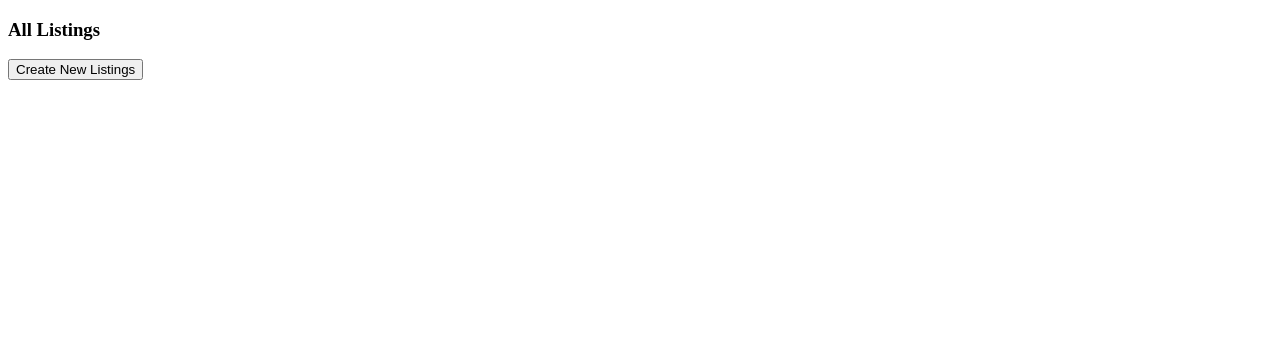
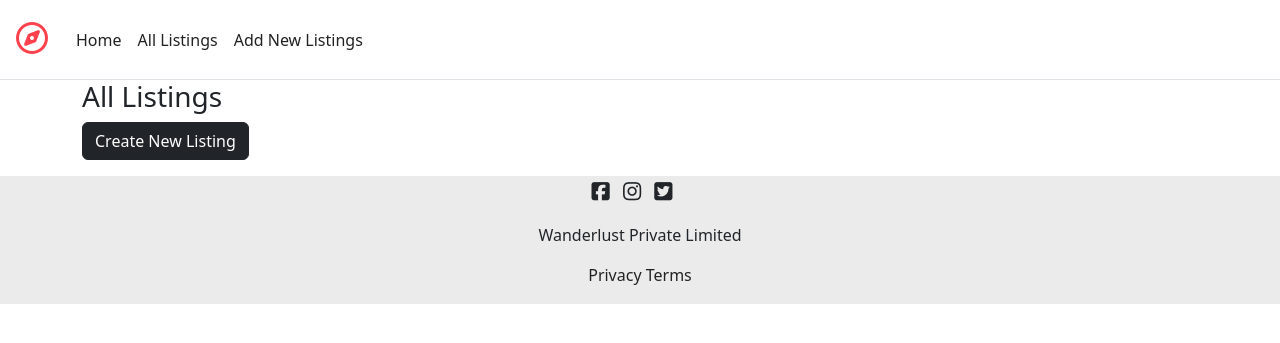
Before and after one commit to Swagata123-rgb/Wanderlust-airbnb-clone, a Node server app: page /listings in a window 1280 px wide. Shown: the top 343 px of the page. Run offline with Node 20, Linux system fonts and the light colour scheme; data that the repository does not hold is empty; some libraries are stand-ins or nearby versions.

Commit message:
initial commit

```diff
--- a/app.js
+++ b/app.js
@@ -23,6 +23,7 @@ app.set("views",path.join(__dirname,"views"));
 app.use(express.urlencoded({extended:true}));
 app.use(methodOverride("_method"));
 app.engine('ejs',ejsMate);
+app.use(express.static(path.join(__dirname,"/public")));
 
 app.get("/",(req,res) =>{
     res.send("Hi, I am root");
--- /dev/null
+++ b/public/css/style.css
@@ -0,0 +1,75 @@
+/*body{
+    background-color: pink;
+}*/
+.container{
+    flex:1;
+}
+.navbar{
+    height:5rem;
+    background-color: white;
+}
+.fa-compass{
+    color:#fe424d;
+    font-size: 2rem;
+}
+.nav-link{
+    color:#222222 !important;
+}
+.f-info-links a{
+    text-decoration: none;
+    color: #222222;
+}
+.f-info-links a:hover{
+    text-decoration: underline;
+}
+.f-info-links{
+    width:100%;
+}
+.f-info-socials{
+    width:100%;
+    font-size: 1.3rem;
+    margin-right: 1rem;
+}
+
+.f-info{
+    text-align: center;
+    height:8rem;
+    background-color: #ebebeb;
+    display:flex;
+    flex-wrap: wrap;
+    justify-content: center;
+    align-items: space-evenly;
+}
+.listing-card {
+    margin-bottom: 2rem;
+}
+.listing-card img {
+    height:20rem;
+   border-radius: 1rem;
+   width: 100% !important; object-fit: cover !important;
+}
+.listing-card .card-body {
+    padding: 0rem;
+}
+.listing-card .card-text  {
+    font-size: 1.2rem;
+    font-weight: 400;
+}
+.add-btn{
+    background-color: #fe424d;
+    border:none !important;
+}
+.edit-btn{
+    background-color: #fe424d;
+    border:none !important;
+}
+.shows-img{
+    height:20rem;
+    width: 100% !important; object-fit: cover !important;
+    border-radius: 1rem;
+    border:none !important;
+}
+.show{
+    border:none !important;
+    width:100%;
+}
--- /dev/null
+++ b/views/includes/footer.ejs
@@ -0,0 +1,14 @@
+<footer>
+    <div class="f-info">
+    <div class="f-info-socials">
+        <i class="fa-brands fa-square-facebook"></i>
+        <i class="fa-brands fa-instagram"></i>
+        <i class="fa-brands fa-square-twitter"></i>
+     </div>
+    <div>Wanderlust Private Limited</div>
+    <div class="f-info-links">
+        <a href="/privacy">Privacy</a>
+        <a href="/terms">Terms</a>
+    </div>
+    </div>
+</footer>
--- /dev/null
+++ b/views/includes/navbar.ejs
@@ -0,0 +1,15 @@
+<nav class="navbar navbar-expand-md bg-body-light border-bottom sticky-top">
+  <div class="container-fluid">
+    <a class="navbar-brand" href="/"><i class="fa-regular fa-compass"></i></a>
+    <button class="navbar-toggler" type="button" data-bs-toggle="collapse" data-bs-target="#navbarNavAltMarkup" aria-controls="navbarNavAltMarkup" aria-expanded="false" aria-label="Toggle navigation">
+      <span class="navbar-toggler-icon"></span>
+    </button>
+    <div class="collapse navbar-collapse" id="navbarNavAltMarkup">
+      <div class="navbar-nav">
+        <a class="nav-link" aria-current="page" href="/">Home</a>
+        <a class="nav-link" href="/listings">All Listings</a>
+        <a class="nav-link" href="/listings/new">Add New Listings</a>
+      </div>
+    </div>
+  </div>
+</nav>
--- a/views/layouts/boilerplate.ejs
+++ b/views/layouts/boilerplate.ejs
@@ -4,8 +4,15 @@
     <meta charset="UTF-8">
     <meta name="viewport" content="width=device-width, initial-scale=1.0">
     <title>WanderLust</title>
+     <link href="https://cdn.jsdelivr.net/npm/bootstrap@5.3.8/dist/css/bootstrap.min.css" rel="stylesheet" integrity="sha384-sRIl4kxILFvY47J16cr9ZwB07vP4J8+LH7qKQnuqkuIAvNWLzeN8tE5YBujZqJLB" crossorigin="anonymous">
+    <link rel="stylesheet" href="https://cdnjs.cloudflare.com/ajax/libs/font-awesome/7.0.1/css/all.min.css" integrity="sha512-2SwdPD6INVrV/lHTZbO2nodKhrnDdJK9/kg2XD1r9uGqPo1cUbujc+IYdlYdEErWNu69gVcYgdxlmVmzTWnetw==" crossorigin="anonymous" referrerpolicy="no-referrer" />
+    <link rel="stylesheet" href="/css/style.css">
 </head>
 <body>
-    <h1>This is my travel website</h1>
+    <%- include("../includes/navbar.ejs")%>
+    <div class="container"><%- body%></div>
+    <%- include("../includes/footer.ejs")%>
+        <script src="https://cdn.jsdelivr.net/npm/bootstrap@5.3.8/dist/js/bootstrap.bundle.min.js" integrity="sha384-FKyoEForCGlyvwx9Hj09JcYn3nv7wiPVlz7YYwJrWVcXK/BmnVDxM+D2scQbITxI" crossorigin="anonymous"></script>
+
 </body>
 </html>
--- a/views/listings/index.ejs
+++ b/views/listings/index.ejs
@@ -1,19 +1,34 @@
-<!DOCTYPE html>
-<html lang="en">
-<head>
-    <meta charset="UTF-8">
-    <meta name="viewport" content="width=device-width, initial-scale=1.0">
-    <title>WanderLust</title>
-</head>
-<body>
-    <h3>All Listings</h3>
-    <form method="GET"action="/listings/new">
-        <button>Create New Listings</button>
-    </form>
-    <ul>
- <% for(let listing of allListings){ %>
-    <li><a href="/listings/<%= listing._id %>"><%= listing.title %></a></li>
-<% } %>
-</ul>
-</body>
-</html>
+<% layout("/layouts/boilerplate") %>
+
+<h3>All Listings</h3>
+
+<form method="GET" action="/listings/new">
+    <button class="btn btn-dark mb-3">Create New Listing</button>
+</form>
+
+<div class="row row-cols-lg-3 row-cols-md-2 row-cols-sm-1">
+    <% for (let listing of allListings) { %>
+        <div class="col mb-4">
+            <div class="card listing-card border-0 shadow-sm">
+
+                <img
+                    src="<%= listing.image.url %>"
+                    class="card-img-top"
+                    alt="listing_image"
+                >
+
+                <div class="card-body">
+                    <p class="card-text">
+                        <b><%= listing.title %></b> <br>
+                        &#8377; <%= listing.price.toLocaleString("en-IN") %> / night
+                    </p>
+
+                    <a
+                        href="/listings/<%= listing._id %>"
+                        class="stretched-link"
+                    ></a>
+                </div>
+            </div>
+        </div>
+    <% } %>
+</div>
```
Also changed, not shown: views/listings/edit.ejs (+28 -24 lines), views/listings/new.ejs (+31 -26 lines), views/listings/show.ejs (+15 -12 lines), 1 other file.
